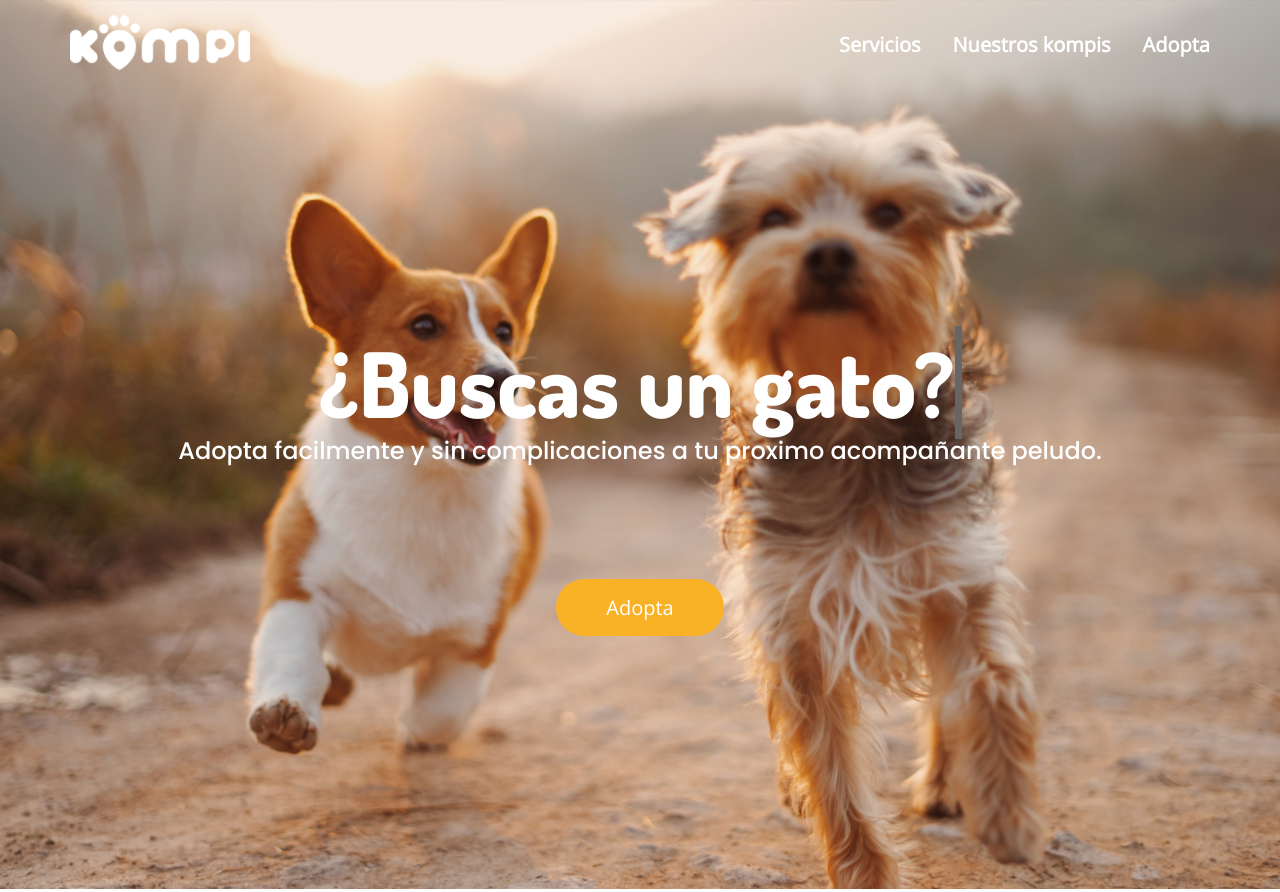
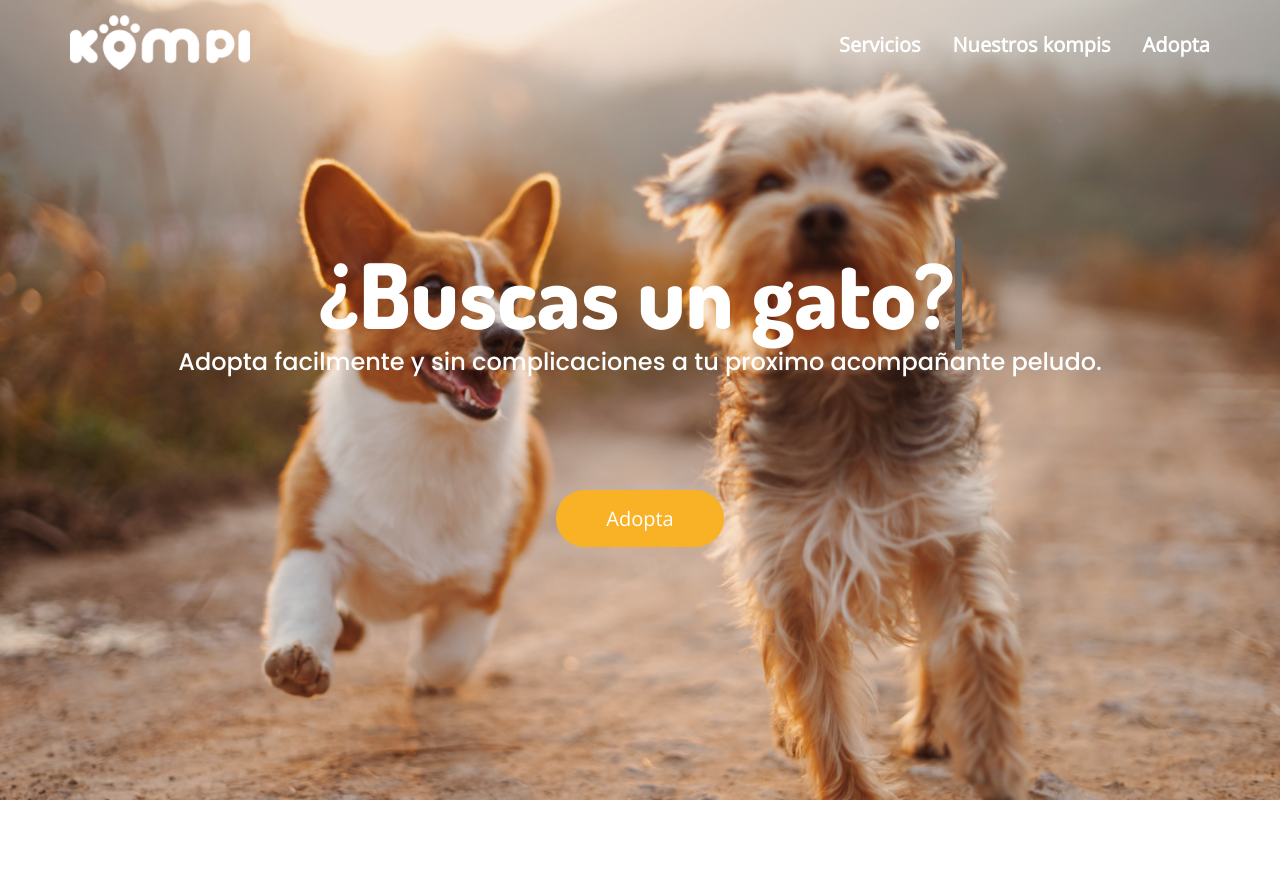
Before and after one commit to buscokompi/landing_kompi, a website built with Vite: page src/index.html in a window 1280 px wide. Shown: the top 892 px of the page. Built offline with nearby package versions, Linux system fonts and the light colour scheme.

Commit message:
Cambios en el fixed topbar en css

```diff
--- a/src/css/index.css
+++ b/src/css/index.css
@@ -32,7 +32,9 @@ h1 {
   width: 100%;
 }
 
-.fijo {
+
+/* --- Topbar javascript classes --- */
+/*.fixed {
   position: fixed;
   z-index: 5;
   top: 0;
@@ -42,19 +44,19 @@ h1 {
 
 .padding {
   padding-top: 110px;
-}
+}*/
 
-.backbar {
+.topbar-lower {
   background-color: var(--white-color);
   transition: 1s ease;
   box-shadow: 0 2px 4px 0 rgb(0 0 0 / 20%);
 }
 
-.backbar .kompi-logo{
+.topbar-lower  .kompi-logo{
   content: url("../assets/icons/logo_versioncolor.png");
 }
 
-.backbar .navegation a {
+.topbar-lower  .navegation a {
     color: var(--primary-color);
     text-decoration: none;
     font-family: var(--text-font);
@@ -63,7 +65,7 @@ h1 {
     transition: color 1s;
 }
 
-.backbar2 {
+.topbar-upper {
   background-color: transparent;
   transition: 1s ease;
 }
@@ -72,6 +74,7 @@ h1 {
 .section-0 {
   width: 100%;
   z-index: 5;
+  position: fixed;
 }
 
 .kompi-logo {
--- a/src/js/index.js
+++ b/src/js/index.js
@@ -9,19 +9,19 @@ function iniciarApp() {
 function navegacionFija() {
   const header = document.querySelector(".section-0");
   const section = document.querySelector(".section-1");
-  const aux = document.querySelector(".section-1");
+  // const aux = document.querySelector(".section-1");
 
   window.addEventListener("scroll", function() {
     if (section.getBoundingClientRect().top < 0) {
-      header.classList.add("fijo");
-      aux.classList.add("padding");
-      header.classList.add("backbar");
-      header.classList.remove("backbar2");
+      // header.classList.add("fixed");
+      // aux.classList.add("padding");
+      header.classList.add("topbar-lower");
+      header.classList.remove("topbar-upper");
     } else {
       header.classList.remove("fijo");
-      aux.classList.remove("padding");
-      header.classList.remove("backbar");
-      header.classList.add("backbar2");
+      // aux.classList.remove("padding");
+      header.classList.remove("topbar-lower");
+      header.classList.add("topbar-upper");
     }
   });
 }
```
